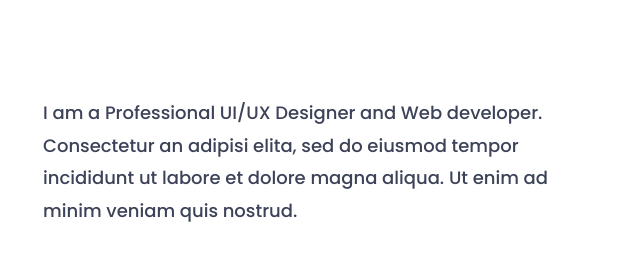
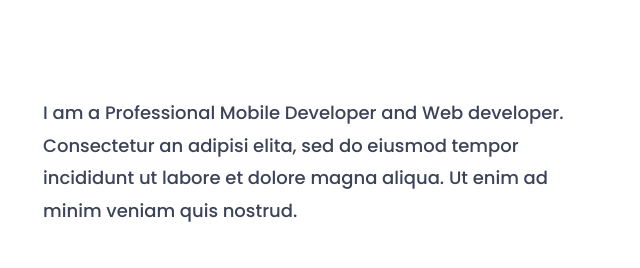
Before and after one commit to huseyin92/denemeyt.github.io, a plain HTML site: page index.html in a window 1280 px wide. Shown: the part 1020-1288 px from the top of the page, 27-667 px from the left. Drawn offline with nearby package versions, Linux system fonts and the light colour scheme.

Commit message:
Update index.html

```diff
--- a/index.html
+++ b/index.html
@@ -127,7 +127,7 @@
 					<div class="col-sm-6">
 						<div class="single-about-txt">
 							<h3>
-								I am a Professional UI/UX Designer and Web developer. Consectetur an adipisi elita, sed
+								I am a Professional Mobile Developer and Web developer. Consectetur an adipisi elita, sed
 								do eiusmod tempor incididunt ut labore et dolore magna aliqua. Ut enim ad minim veniam
 								quis nostrud.
 							</h3>
```
